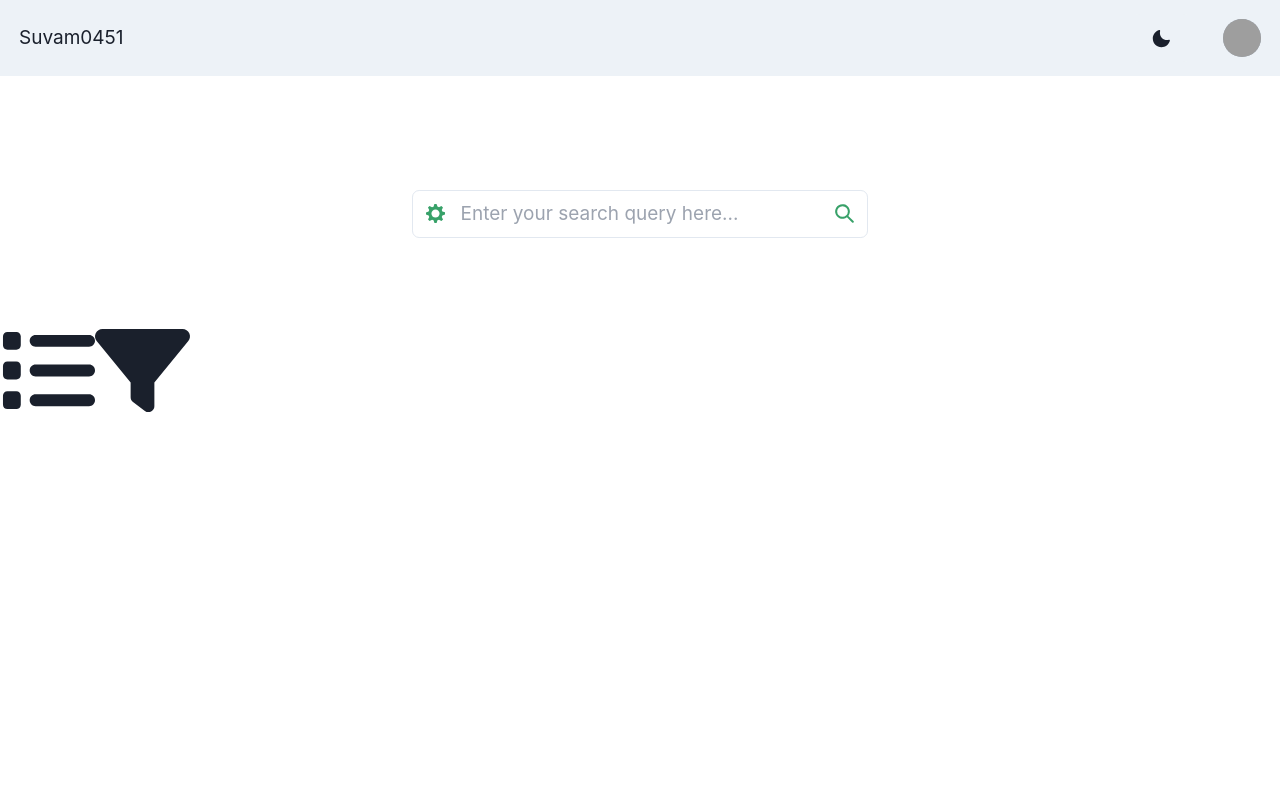
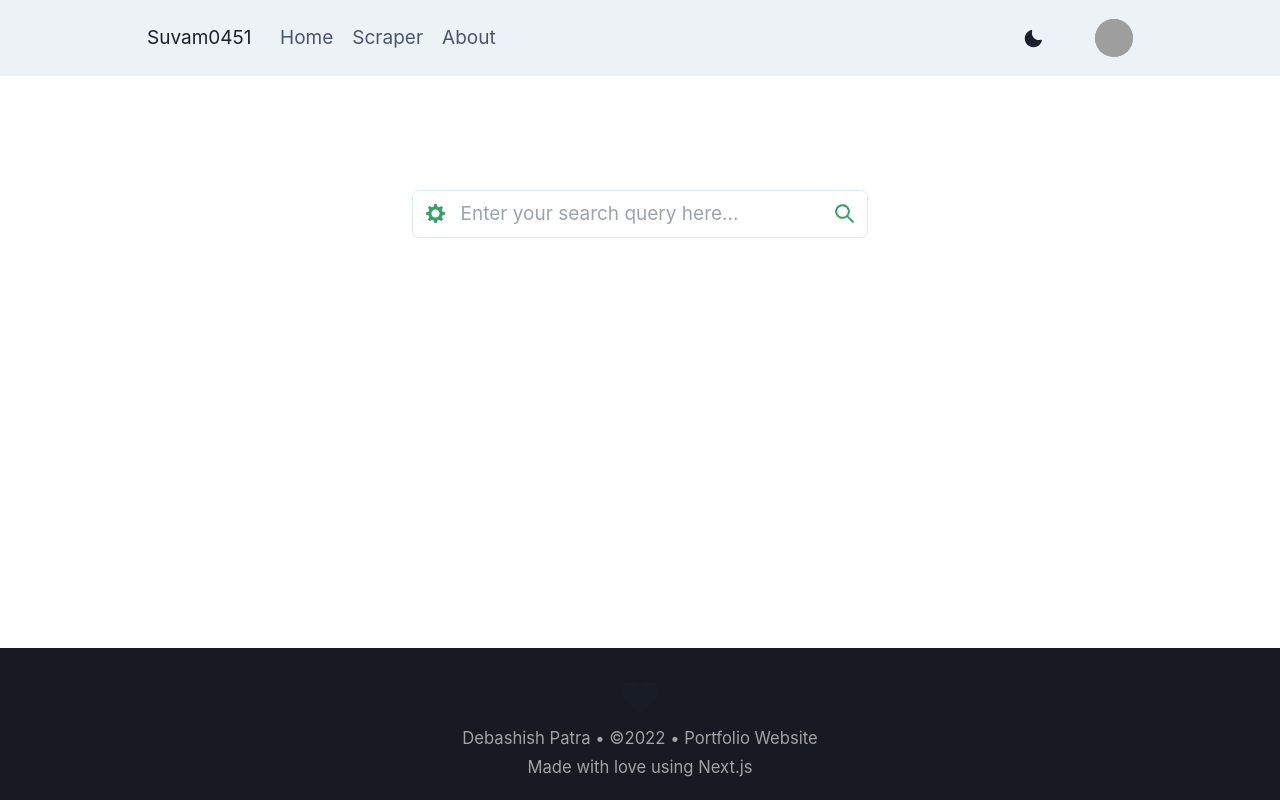
Before and after one commit to suvam0451/twitter-scraper-website, a Next.js app: page /twitter-scraper in a window 1280 px wide. Built offline with nearby package versions, Linux system fonts and the light colour scheme; grey boxes are pictures that could not be loaded.

Commit message:
feat: downloaded + prettify

```diff
--- a/components/NavBar.tsx
+++ b/components/NavBar.tsx
@@ -12,17 +12,63 @@ import {
   MenuList,
   MenuDivider,
   MenuItem,
+  Link,
+  Text,
+  Container,
 } from '@chakra-ui/react'
 import { MoonIcon, SunIcon } from '@chakra-ui/icons'
 
+interface NavItem {
+  label: string
+  subLabel?: string
+  children?: Array<NavItem>
+  href?: string
+}
+
 const NavBar = () => {
   const { colorMode, toggleColorMode } = useColorMode()
+  const NAV_ITEMS: Array<NavItem> = [
+    {
+      label: 'Home',
+      href: '/',
+    },
+    {
+      label: 'Scraper',
+      href: '/twitter-scraper',
+    },
+    {
+      label: 'About',
+      href: '/about',
+    },
+  ]
+
+  const linkColor = useColorModeValue('gray.600', 'gray.200')
+  const linkHoverColor = useColorModeValue('gray.800', 'white')
+  const popoverContentBgColor = useColorModeValue('white', 'gray.800')
+
   return (
-    <>
-      <Box bg={useColorModeValue('gray.100', 'gray.900')} px={4}>
+    <Box bg={useColorModeValue('gray.100', 'gray.900')} px={4}>
+      <Container maxWidth={'container.lg'}>
         <Flex h={16} alignItems={'center'} justifyContent={'space-between'}>
-          <Box>Suvam0451</Box>
-
+          <Box>
+            <Box className={'flex flex-row'}>
+              <Text className={'mr-4'}>Suvam0451</Text>
+              {NAV_ITEMS.map((ele, i) => (
+                <Box key={i} mx={2}>
+                  <Link
+                    href={ele.href ?? '#'}
+                    color={linkColor}
+                    _hover={{
+                      textDecoration: 'none',
+                      color: linkHoverColor,
+                    }}
+                  >
+                    {ele.label}
+                  </Link>
+                </Box>
+              ))}
+            </Box>
+          </Box>
           <Flex alignItems={'center'}>
             <Stack direction={'row'} spacing={7}>
               <Button onClick={toggleColorMode}>
@@ -64,8 +110,8 @@ const NavBar = () => {
             </Stack>
           </Flex>
         </Flex>
-      </Box>
-    </>
+      </Container>
+    </Box>
   )
 }
 
--- a/components/elements/Footer.tsx
+++ b/components/elements/Footer.tsx
@@ -14,20 +14,79 @@ import {
   Badge,
   InputLeftElement,
   Text,
+  Center,
+  Container,
 } from '@chakra-ui/react'
+import {
+  faCoffee,
+  faChevronLeft,
+  faChevronRight,
+  faHeart,
+  faCloudDownload,
+} from '@fortawesome/free-solid-svg-icons'
+import { FontAwesomeIcon } from '@fortawesome/react-fontawesome'
 
+const FOOTER_FONT_SIZE = 'sm'
 const Footer = () => {
   return (
-    <>
-      <Box>
-        <Text>Debashish Patra</Text>
-        <Text>@2022</Text>
-        <Text>Personal Website</Text>
-      </Box>
-      <Box>
-        <Text>Created with 💛 using Next.js + ChakraUI</Text>
-      </Box>
-    </>
+    <Box bgColor={'#171923'} className={'pb-4 pt-4 mt-2 w-full'}>
+      <Center className="flex flex-col">
+        <Box className="flex flex-row my-2">
+          <FontAwesomeIcon
+            icon={faHeart}
+            color="red.00"
+            opacity={0.5}
+            size={'2x'}
+          />
+        </Box>
+        <Box className={'inline-block'}>
+          <Text
+            className={'inline-block'}
+            color={'#A3A3A3'}
+            fontSize={FOOTER_FONT_SIZE}
+          >
+            Debashish Patra
+          </Text>
+          <Text
+            className={'inline-block mx-1'}
+            color={'#A3A3A3'}
+            fontSize={FOOTER_FONT_SIZE}
+          >
+            {'•'}
+          </Text>
+          <Text
+            className={'inline-block'}
+            color={'#A3A3A3'}
+            fontSize={FOOTER_FONT_SIZE}
+          >
+            ©2022
+          </Text>
+          <Text
+            className={'inline-block mx-1'}
+            color={'#A3A3A3'}
+            fontSize={FOOTER_FONT_SIZE}
+          >
+            {'•'}
+          </Text>
+          <Text
+            className={'inline-block'}
+            color={'#A3A3A3'}
+            fontSize={FOOTER_FONT_SIZE}
+          >
+            Portfolio Website
+          </Text>
+        </Box>
+        <Box>
+          <Text
+            className={'inline-block'}
+            color={'#A3A3A3'}
+            fontSize={FOOTER_FONT_SIZE}
+          >
+            Made with love using Next.js
+          </Text>
+        </Box>
+      </Center>
+    </Box>
   )
 }
 
--- /dev/null
+++ b/layouts/BaseLayout.tsx
@@ -0,0 +1,25 @@
+import { Box, Text, Container } from '@chakra-ui/react'
+import Footer from '../components/elements/Footer'
+import NavBar from '../components/NavBar'
+
+const BaseLayout = ({ children }: any) => {
+  return (
+    <Box minHeight={'100vh'} className={'flex flex-col justify-between'}>
+      <Box className="w-full flex-none">
+        <NavBar />
+      </Box>
+      <Box className={'flex flex-col flex-1'}>
+        <Box className={"flex-grow"}>
+        <Container maxWidth={'container.lg'}>{children}</Container>
+
+        </Box>
+        <Box className={"flex-none"}>
+        <Footer />
+        </Box>
+
+      </Box>
+    </Box>
+  )
+}
+
+export default BaseLayout
--- a/layouts/PostLayout.tsx
+++ b/layouts/PostLayout.tsx
@@ -1,5 +1,4 @@
-import { Box, Text } from '@chakra-ui/react'
-import { Container } from '@chakra-ui/icons'
+import { Box, Text, Container } from '@chakra-ui/react'
 
 const PostLayout = ({ children, frontMatter }: any) => {
   const { slug, fileName } = frontMatter
--- /dev/null
+++ b/lib/objectDownload.tsx
@@ -0,0 +1,32 @@
+import axios, { AxiosRequestConfig } from 'axios'
+import { METHODS } from 'http'
+
+export function downloadBlob(blob, filename) {
+  const url = URL.createObjectURL(blob)
+
+  const a = document.createElement('a')
+  a.href = url
+  a.download = filename || 'file'
+
+  const clickHandler = () => {
+    setTimeout(() => {
+      URL.revokeObjectURL(url)
+      a.removeEventListener('click', clickHandler)
+    }, 150)
+  }
+
+  a.addEventListener('click', clickHandler, false)
+  a.click()
+  return a
+}
+
+export const downloadMedia = async (url, filename) => {
+  const config: AxiosRequestConfig = {
+    url: url,
+    method: 'GET',
+    responseType: 'blob',
+  }
+  const response = await axios.request(config)
+  await downloadBlob(response.data, filename)
+  return 0
+}
--- a/pages/index.tsx
+++ b/pages/index.tsx
@@ -1,10 +1,12 @@
 import type { NextPage } from 'next'
 import Head from 'next/head'
 import Image from 'next/image'
+import BaseLayout from '../layouts/BaseLayout'
 import styles from '../styles/Home.module.css'
 
 const Home: NextPage = () => {
   return (
+    <BaseLayout>
       <div className={styles.container}>
         <Head>
           <title>Create Next App</title>
@@ -21,51 +23,9 @@ const Home: NextPage = () => {
             Get started by editing{' '}
             <code className={styles.code}>pages/index.tsx</code>
           </p>
-
-        <div className={styles.grid}>
-          <a href="https://nextjs.org/docs" className={styles.card}>
-            <h2>Documentation &rarr;</h2>
-            <p>Find in-depth information about Next.js features and API.</p>
-          </a>
-
-          <a href="https://nextjs.org/learn" className={styles.card}>
-            <h2>Learn &rarr;</h2>
-            <p>Learn about Next.js in an interactive course with quizzes!</p>
-          </a>
-
-          <a
-            href="https://github.com/vercel/next.js/tree/master/examples"
-            className={styles.card}
-          >
-            <h2>Examples &rarr;</h2>
-            <p>Discover and deploy boilerplate example Next.js projects.</p>
-          </a>
-
-          <a
-            href="https://vercel.com/new?utm_source=create-next-app&utm_medium=default-template&utm_campaign=create-next-app"
-            className={styles.card}
-          >
-            <h2>Deploy &rarr;</h2>
-            <p>
-              Instantly deploy your Next.js site to a public URL with Vercel.
-            </p>
-          </a>
+        </main>
       </div>
-      </main>
-
-      <footer className={styles.footer}>
-        <a
-          href="https://vercel.com?utm_source=create-next-app&utm_medium=default-template&utm_campaign=create-next-app"
-          target="_blank"
-          rel="noopener noreferrer"
-        >
-          Powered by{' '}
-          <span className={styles.logo}>
-            <Image src="/vercel.svg" alt="Vercel Logo" width={72} height={16} />
-          </span>
-        </a>
-      </footer>
-    </div>
+    </BaseLayout>
   )
 }
 
--- a/pages/twitter-scraper.tsx
+++ b/pages/twitter-scraper.tsx
@@ -5,18 +5,16 @@ import NavBar from '../components/NavBar'
 import TwitterAccountSavedProfile from '../components/TwitterAccountSavedProfile'
 import TwitterImageGallery from '../components/TwitterImageGallery'
 import ViewSelection from '../components/elements/ViewSelection'
+import BaseLayout from '../layouts/BaseLayout'
 
 const TwitterScraper: NextPage = () => {
   return (
-    <>
-      <NavBar />
+    <BaseLayout>
       <TwitterAccountSearch />
-
       <TwitterAccountSavedProfile />
-      <TwitterImageGallery/>
-      <ViewSelection />
-      {/* <PercentageWrapper /> */}
-    </>
+      <TwitterImageGallery />
+      {/* <ViewSelection /> */}
+    </BaseLayout>
   )
 }
 
```
Also changed, not shown: components/TwitterAccountSearch.tsx (+7 -3 lines), components/TwitterImageGallery.tsx (+82 -22 lines). Lines whose indentation alone changed are shown as unchanged.
